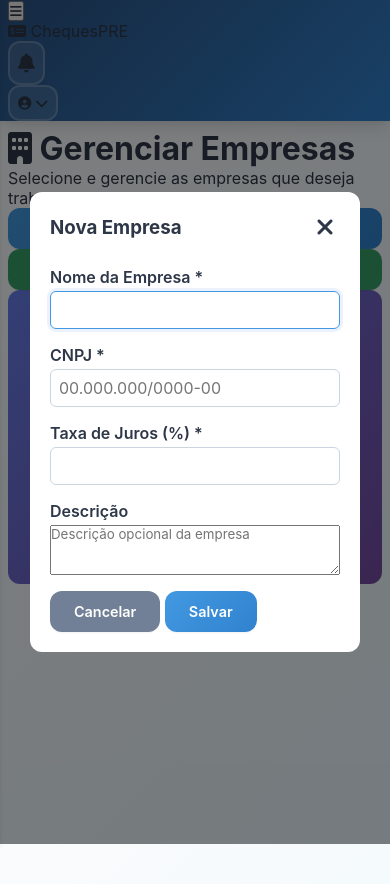
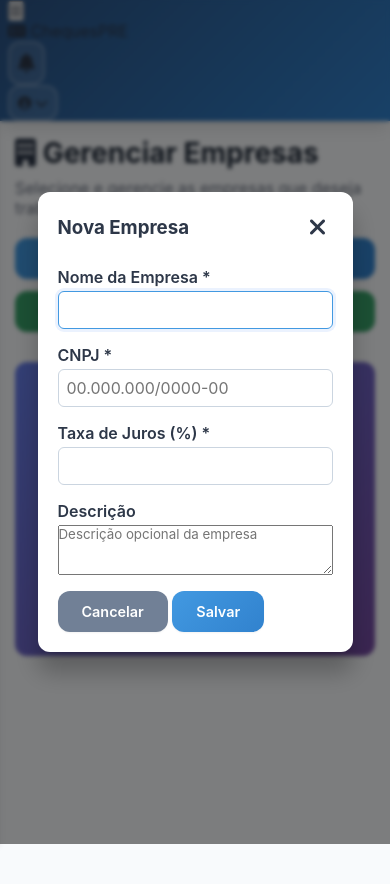
Before and after one commit to nelsonnedes/cheques_pre, a plain HTML site: page empresas.html in a window 390 px wide. Both pictures are taken after a click on the button "Nova Empresa". Drawn offline with Linux system fonts and the light colour scheme; no server answers.

Commit message:
Corrigir layout empresas.html e resolver erro Firebase: simplificar query e CSS específico

```diff
--- a/empresas.html
+++ b/empresas.html
@@ -7,6 +7,207 @@
   <link rel="stylesheet" href="css/global.css" />
   <link href="https://cdnjs.cloudflare.com/ajax/libs/font-awesome/6.4.0/css/all.min.css" rel="stylesheet" />
   <link rel="icon" href="favicon.ico" type="image/x-icon">
+
+  <!-- CSS específico para página empresas -->
+  <style>
+    /* Reset específico para evitar conflitos */
+    .main-content {
+      margin-left: 250px;
+      padding: 20px;
+      min-height: calc(100vh - 70px);
+      background: #f8fafc;
+      width: calc(100% - 250px);
+      box-sizing: border-box;
+    }
+
+    /* Corrigir container principal */
+    .main-content .container {
+      max-width: 100%;
+      margin: 0;
+      padding: 0;
+    }
+
+    /* Header da página */
+    .page-header {
+      display: flex;
+      justify-content: space-between;
+      align-items: flex-start;
+      margin-bottom: 30px;
+      gap: 20px;
+      flex-wrap: wrap;
+    }
+
+    .page-title h1 {
+      margin: 0 0 8px 0;
+      color: #1f2937;
+      font-size: 28px;
+      font-weight: 700;
+    }
+
+    .page-title p {
+      margin: 0;
+      color: #6b7280;
+      font-size: 16px;
+    }
+
+    .page-actions {
+      display: flex;
+      gap: 12px;
+      flex-shrink: 0;
+    }
+
+    /* Selection info - corrigir layout */
+    .selection-info {
+      background: linear-gradient(135deg, #667eea 0%, #764ba2 100%);
+      border-radius: 12px;
+      padding: 25px;
+      margin-bottom: 30px;
+      color: white;
+      display: flex;
+      justify-content: space-between;
+      align-items: center;
+      flex-wrap: wrap;
+      gap: 20px;
+      position: relative;
+      z-index: 1;
+    }
+
+    /* Companies container */
+    .companies-container {
+      margin-top: 0;
+      position: relative;
+      z-index: 1;
+    }
+
+    /* Companies grid - layout corrigido */
+    .companies-grid {
+      display: grid;
+      grid-template-columns: repeat(auto-fit, minmax(350px, 1fr));
+      gap: 25px;
+      margin-bottom: 30px;
+      width: 100%;
+    }
+
+    /* Company cards - evitar sobreposição */
+    .company-card {
+      background: white;
+      border-radius: 12px;
+      padding: 25px;
+      box-shadow: 0 4px 6px rgba(0, 0, 0, 0.1);
+      border: 2px solid transparent;
+      transition: all 0.3s ease;
+      cursor: pointer;
+      position: relative;
+      z-index: 2;
+      width: 100%;
+      box-sizing: border-box;
+    }
+
+    /* Modal - garantir que fique no topo */
+    .modal {
+      position: fixed;
+      top: 0;
+      left: 0;
+      width: 100%;
+      height: 100%;
+      background: rgba(0, 0, 0, 0.5);
+      display: flex;
+      align-items: center;
+      justify-content: center;
+      z-index: 9999;
+      backdrop-filter: blur(2px);
+    }
+
+    .modal-content {
+      background: white;
+      border-radius: 12px;
+      box-shadow: 0 20px 25px rgba(0, 0, 0, 0.25);
+      max-width: 500px;
+      width: 90%;
+      max-height: 90vh;
+      overflow-y: auto;
+      position: relative;
+      z-index: 10000;
+    }
+
+    /* Loading overlay */
+    .loading-overlay {
+      position: fixed;
+      top: 0;
+      left: 0;
+      width: 100%;
+      height: 100%;
+      background: rgba(255, 255, 255, 0.9);
+      display: flex;
+      align-items: center;
+      justify-content: center;
+      z-index: 10001;
+      backdrop-filter: blur(2px);
+    }
+
+    .loading-overlay.hidden {
+      display: none !important;
+    }
+
+    /* Responsive adjustments */
+    @media (max-width: 768px) {
+      .main-content {
+        margin-left: 0;
+        width: 100%;
+        padding: 15px;
+      }
+
+      .page-header {
+        flex-direction: column;
+        align-items: stretch;
+      }
+
+      .page-actions {
+        justify-content: stretch;
+      }
+
+      .page-actions .btn {
+        flex: 1;
+      }
+
+      .companies-grid {
+        grid-template-columns: 1fr;
+        gap: 20px;
+      }
+
+      .selection-info {
+        flex-direction: column;
+        text-align: center;
+        gap: 15px;
+        padding: 20px;
+      }
+
+      .info-card {
+        flex-direction: column;
+        gap: 15px;
+      }
+    }
+
+    /* Fix z-index issues */
+    .header {
+      position: relative;
+      z-index: 100;
+    }
+
+    .sidebar {
+      position: fixed;
+      z-index: 90;
+    }
+
+    /* Toast container - garantir visibilidade */
+    #toast-container {
+      position: fixed;
+      top: 90px;
+      right: 20px;
+      z-index: 10002;
+      pointer-events: none;
+    }
+  </style>
 </head>
 <body>
   <!-- Header -->
@@ -193,7 +394,7 @@
       </div>
       <div class="modal-footer">
         <button class="btn btn-secondary" data-action="cancel">Cancelar</button>
-        <button class="btn btn-primary" type="submit">Salvar</button>
+        <button class="btn btn-primary" type="submit" form="company-form">Salvar</button>
       </div>
     </div>
   </div>
--- a/js/empresas.js
+++ b/js/empresas.js
@@ -204,27 +204,28 @@ class CompanyManager {
                 this.unsubscribe();
             }
 
-            // Simplificar query para evitar necessidade de índice
+            // Query simplificada sem índice - filtrar no JavaScript
             const companiesRef = collection(db, 'empresas');
-            const q = query(
-                companiesRef,
-                where('userId', '==', this.currentUser.uid)
-                // Removido orderBy para não requerer índice composto
-            );
 
-            this.unsubscribe = onSnapshot(q, (snapshot) => {
+            this.unsubscribe = onSnapshot(companiesRef, (snapshot) => {
                 console.log('Empresas recebidas do Firestore:', snapshot.size);
                 this.companies = [];
+
                 snapshot.forEach((doc) => {
-                    this.companies.push({
-                        id: doc.id,
-                        ...doc.data()
-                    });
+                    const data = doc.data();
+                    // Filtrar apenas empresas do usuário atual no JavaScript
+                    if (data.userId === this.currentUser.uid) {
+                        this.companies.push({
+                            id: doc.id,
+                            ...data
+                        });
+                    }
                 });
 
-                // Ordenar no JavaScript em vez do Firestore
+                // Ordenar no JavaScript
                 this.companies.sort((a, b) => a.nome.localeCompare(b.nome));
 
+                console.log('Empresas filtradas para o usuário:', this.companies.length);
                 this.renderCompanies();
                 this.updateSelectionInfo();
                 this.showLoading(false);
```
